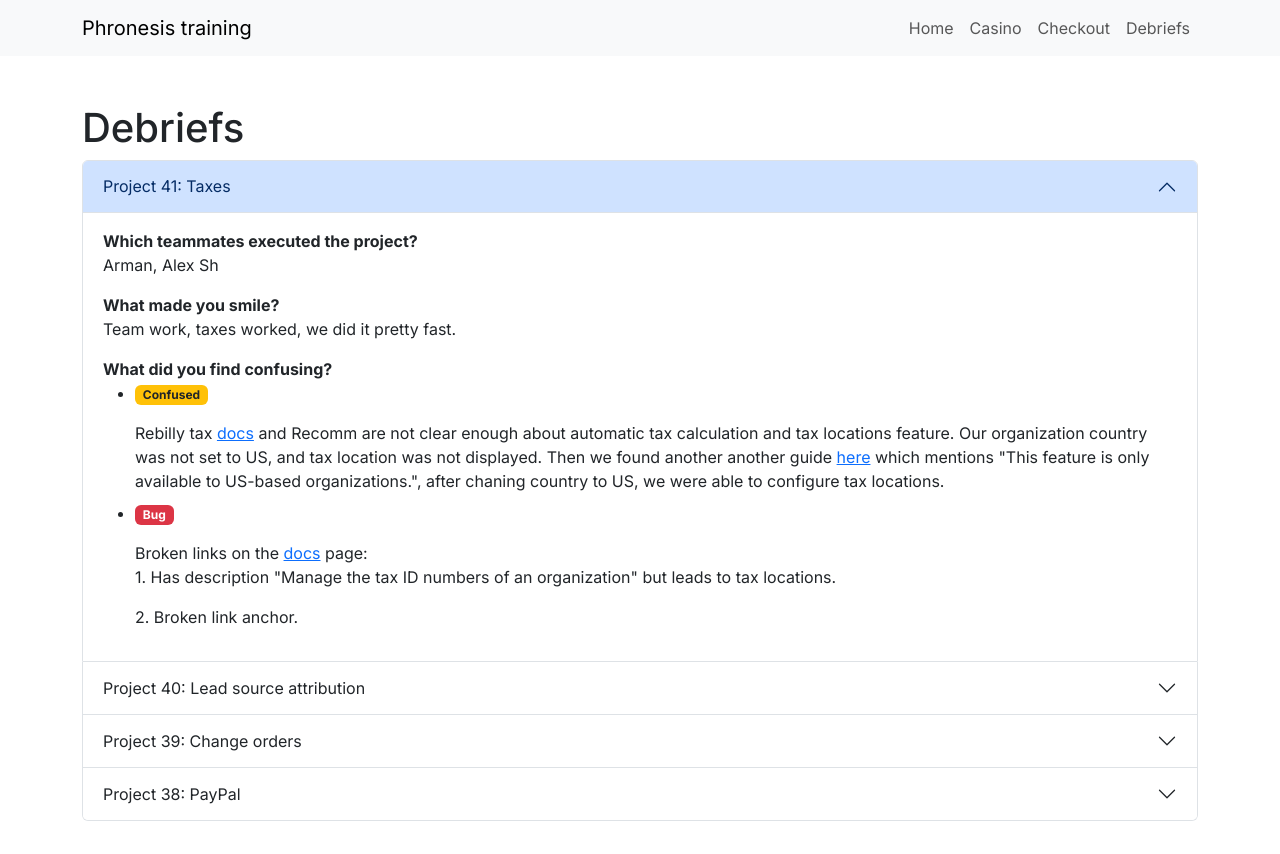
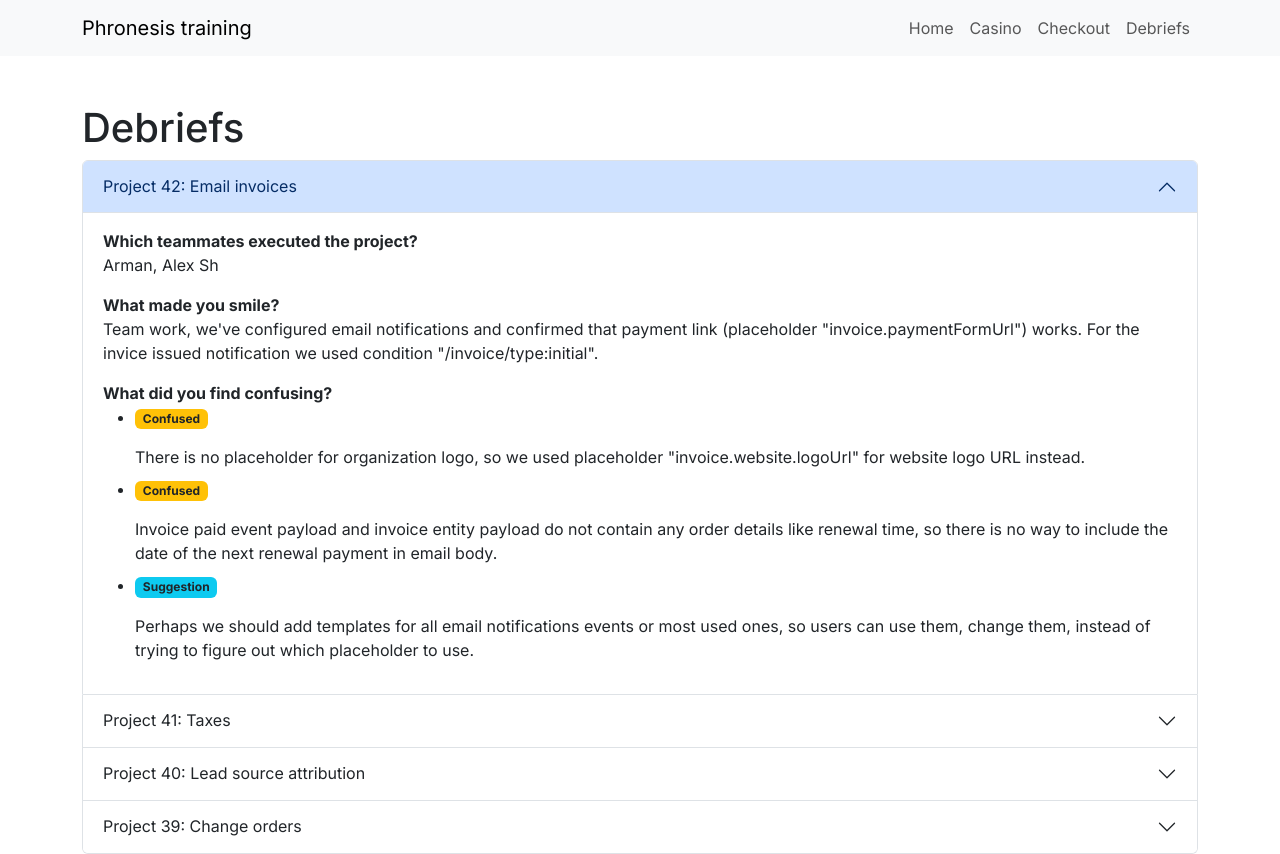
Before and after one commit to ashkarpetin/phronesis-training, a Vue app: page /debriefs in a window 1280 px wide. Shown: the top 854 px of the page. Built offline with nearby package versions, Linux system fonts and the light colour scheme.

Commit message:
Add debrief 42

```diff
--- a/src/views/DebriefsView.vue
+++ b/src/views/DebriefsView.vue
@@ -6,6 +6,65 @@
       <h2 class="accordion-header">
         <button
           class="accordion-button"
+          type="button"
+          data-bs-toggle="collapse"
+          data-bs-target="#collapse42"
+          aria-expanded="true"
+          aria-controls="collapse42"
+        >
+          Project 42: Email invoices
+        </button>
+      </h2>
+      <div
+        id="collapse42"
+        class="accordion-collapse collapse show"
+        data-bs-parent="#debriefs"
+      >
+        <div class="accordion-body">
+          <div>
+            <strong>Which teammates executed the project?</strong>
+            <p>Arman, Alex Sh</p>
+          </div>
+          <div>
+            <strong>What made you smile?</strong>
+            <p>
+              Team work, we've configured email notifications and confirmed that
+              payment link (placeholder "invoice.paymentFormUrl") works. For the
+              invice issued notification we used condition
+              "/invoice/type:initial".
+            </p>
+          </div>
+          <div>
+            <strong>What did you find confusing?</strong>
+            <ul>
+              <li class="mb-2">
+                <p><span class="badge bg-warning text-dark">Confused</span></p>
+                There is no placeholder for organization logo, so we used
+                placeholder "invoice.website.logoUrl" for website logo URL
+                instead.
+              </li>
+              <li class="mb-2">
+                <p><span class="badge bg-warning text-dark">Confused</span></p>
+                Invoice paid event payload and invoice entity payload do not
+                contain any order details like renewal time, so there is no way
+                to include the date of the next renewal payment in email body.
+              </li>
+              <li class="mb-2">
+                <p><span class="badge bg-info text-dark">Suggestion</span></p>
+                Perhaps we should add templates for all email notifications
+                events or most used ones, so users can use them, change them,
+                instead of trying to figure out which placeholder to use.
+              </li>
+            </ul>
+          </div>
+        </div>
+      </div>
+    </div>
+
+    <div class="accordion-item">
+      <h2 class="accordion-header">
+        <button
+          class="accordion-button collapsed"
           type="button"
           data-bs-toggle="collapse"
           data-bs-target="#collapse41"
@@ -17,7 +76,7 @@
       </h2>
       <div
         id="collapse41"
-        class="accordion-collapse collapse show"
+        class="accordion-collapse collapse"
         data-bs-parent="#debriefs"
       >
         <div class="accordion-body">
@@ -252,101 +311,6 @@
         </div>
       </div>
     </div>
-
-    <div class="accordion-item">
-      <h2 class="accordion-header">
-        <button
-          class="accordion-button collapsed"
-          type="button"
-          data-bs-toggle="collapse"
-          data-bs-target="#collapse38"
-          aria-expanded="true"
-          aria-controls="collapse38"
-        >
-          Project 38: PayPal
-        </button>
-      </h2>
-      <div
-        id="collapse38"
-        class="accordion-collapse collapse"
-        data-bs-parent="#debriefs"
-      >
-        <div class="accordion-body">
-          <div>
-            <strong>Which teammates executed the project?</strong>
-            <p>Arman, Alex Sh</p>
-          </div>
-          <div>
-            <strong>What made you smile?</strong>
-            <p>
-              Team work, we connected PayPal and made initial invoice payments,
-              and early issued renewal invoice was autopaid.
-            </p>
-          </div>
-          <div>
-            <strong>What did you find confusing?</strong>
-            <ul>
-              <li class="mb-2">
-                <p><span class="badge bg-warning text-dark">Confused</span></p>
-                <a
-                  href="https://www.rebilly.com/docs/settings/add-paypal-account#1.-locate-your-sandbox-log-in-credentials"
-                  target="_blank"
-                  >Docs</a
-                >
-                about how to connect PayPal to Rebilly sandbox are not clear and
-                confusing. At first we tried login email/password of the
-                developer PayPal account, it onboarded successfully but we were
-                not able to make payments because payment agreement token was
-                missing then we figured out that we need to use email/password
-                found on PayPal "Sandbox accounts" page.
-                <div class="mt-4">
-                  <img src="../assets/debriefs/38/scr1.png" />
-                </div>
-                <div class="mt-4">
-                  <img src="../assets/debriefs/38/scr2.png" />
-                </div>
-              </li>
-              <li class="mb-2">
-                <p><span class="badge bg-warning text-dark">Confused</span></p>
-                It is not clear how to test sandbox PayPal payments. Docs don't
-                mention that information but you need to use creds from PayPal
-                "Sandbox accounts" page as before.
-                <div class="mt-4">
-                  <img src="../assets/debriefs/38/scr3.png" />
-                </div>
-              </li>
-              <li class="mb-2">
-                <p><span class="badge bg-warning text-dark">Confused</span></p>
-                After PayPal was successfully onboarded the user got redirected
-                to gateway account data tables instead of particular gateway
-                which was connected. Is it a bug or intentional?
-              </li>
-              <li class="mb-2">
-                <p><span class="badge bg-warning text-dark">Confused</span></p>
-                After we made payment via hosted payment form which was
-                initiated on customer page "Collect payment" we immediately got
-                redirected and there was no confirmation that payment was
-                successful or not successful. When we tried instruments then we
-                got that confirmation.
-                <div class="mt-4">
-                  <img src="../assets/debriefs/38/scr4.png" />
-                </div>
-              </li>
-              <li class="mb-2">
-                <p><span class="badge bg-danger">Bug</span></p>
-                PayPal instruments are duplicating after each payment.
-                <div class="mt-4">
-                  <img src="../assets/debriefs/38/scr5.png" />
-                </div>
-                <div class="mt-4">
-                  <img src="../assets/debriefs/38/scr6.png" />
-                </div>
-              </li>
-            </ul>
-          </div>
-        </div>
-      </div>
-    </div>
   </div>
 </template>
 <script setup lang="ts"></script>
```
